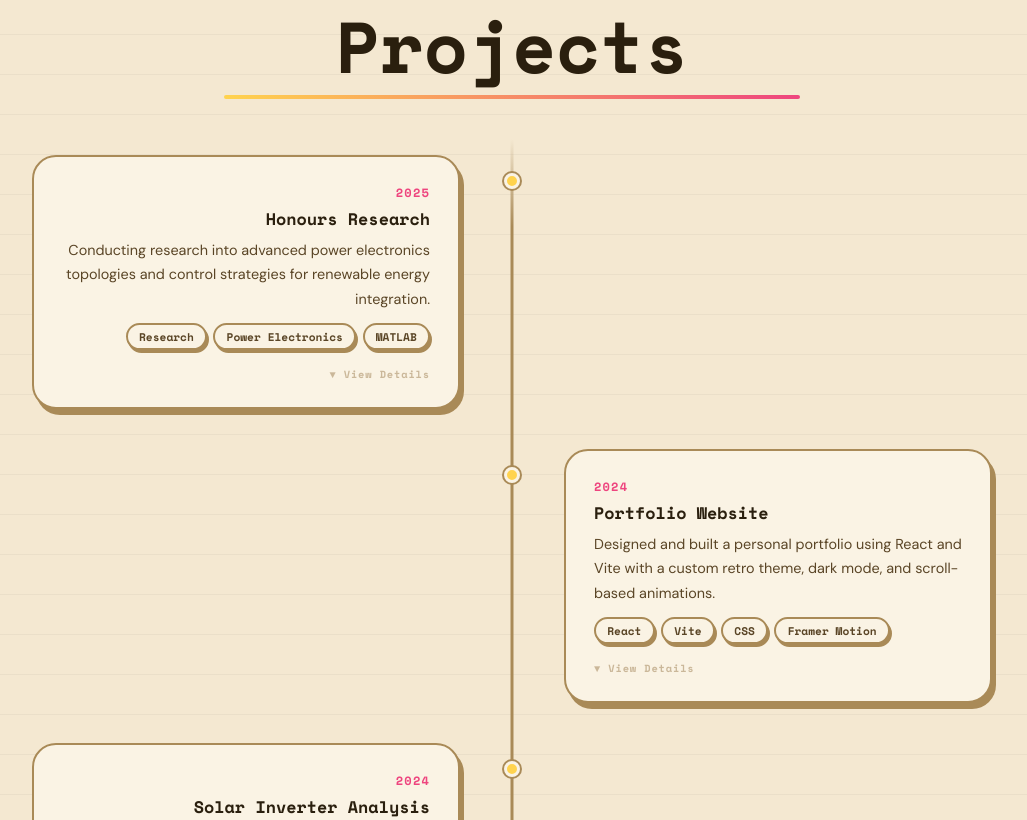
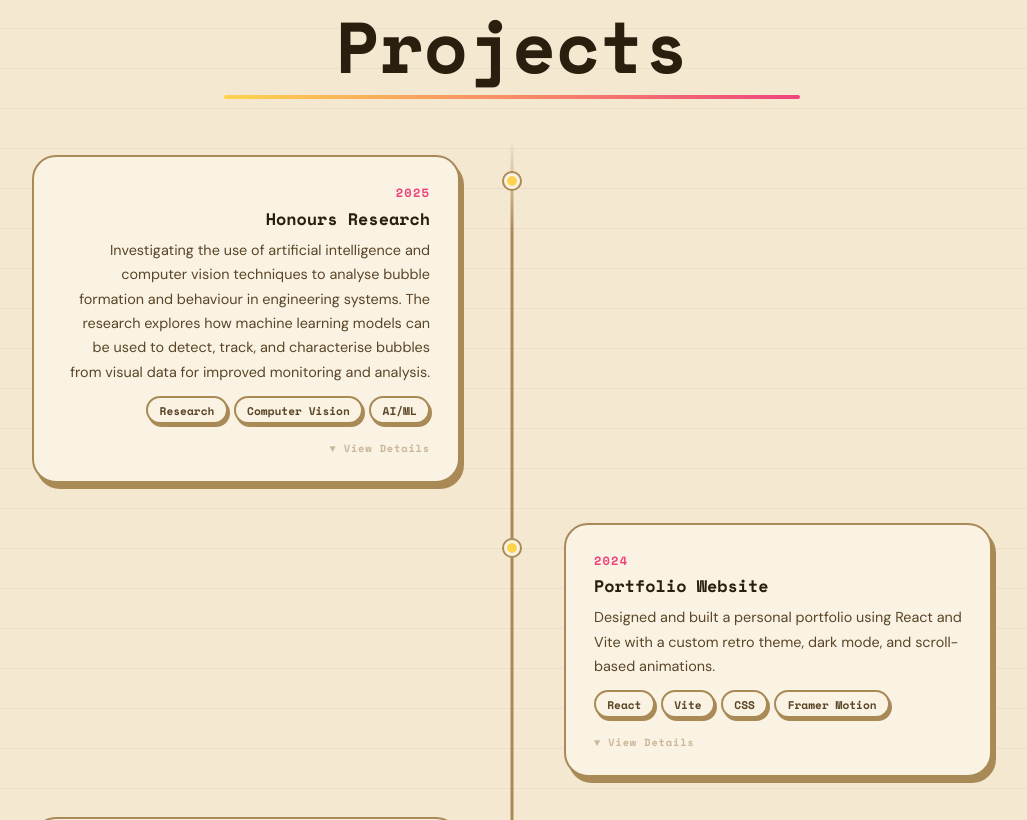
Before and after one commit to unholypot/about-me-react, a React (Vite) app: page / in a window 1280 px wide. Shown: the part 1980-2800 px from the top of the page, without its empty margins (128-1155 px from the left). Built offline with nearby package versions, Linux system fonts and the light colour scheme.

Commit message:
fixing projects v1

```diff
--- a/src/components/Project_timeline.jsx
+++ b/src/components/Project_timeline.jsx
@@ -67,19 +67,20 @@ const timelineEntries = [
     year: "2025",
     title: "Honours Research",
     description:
-      "Conducting research into advanced power electronics topologies and control strategies for renewable energy integration.",
-    tags: ["Research", "Power Electronics", "MATLAB"],
+      "Investigating the use of artificial intelligence and computer vision techniques to analyse bubble formation and behaviour in engineering systems. The research explores how machine learning models can be used to detect, track, and characterise bubbles from visual data for improved monitoring and analysis.",
+    tags: ["Research", "Computer Vision", "AI/ML"],
     overview:
-      "My Honours-year research investigates advanced DC-DC converter topologies and model predictive control (MPC) strategies for improved renewable energy grid integration. The work spans simulation, hardware validation, and a formal academic write-up.",
+      "This honours research project explores the application of AI and computer vision for analysing bubble dynamics in experimental systems. The aim is to develop algorithms capable of detecting bubbles, tracking their motion, and extracting meaningful physical parameters from visual data. The work will involve literature review, dataset preparation, model experimentation, and evaluation of different approaches for reliable bubble identification and analysis.",
     role:
-      "Independent researcher — conducting literature review, building and validating simulation models, and writing the final thesis under academic supervision.",
+      "Honours researcher – responsible for conducting literature review, designing the research methodology, developing AI-based detection models, analysing results, and documenting findings for the final thesis.",
     highlights: [
-      "Modelling multi-phase interleaved boost converters in MATLAB/Simulink",
-      "Implementing and tuning MPC algorithms for dynamic load conditions",
-      "Comparing topology performance across efficiency, ripple, and transient response metrics",
-    ],
-    outcome: "Ongoing — targeting journal submission by end of 2025.",
-    links: { github: null, liveDemo: null, report: null },
+    "Literature review on bubble detection and computer vision techniques (in progress)",
+    "Dataset exploration and preparation (planned)",
+    "Model development and experimentation (to be continued)"
+  ],
+    outcome: "Ongoing — research currently in early stages and progressing toward thesis completion.",
+
+  links: { github: null, liveDemo: null, report: null },
   },
   {
     year: "2024",
```
